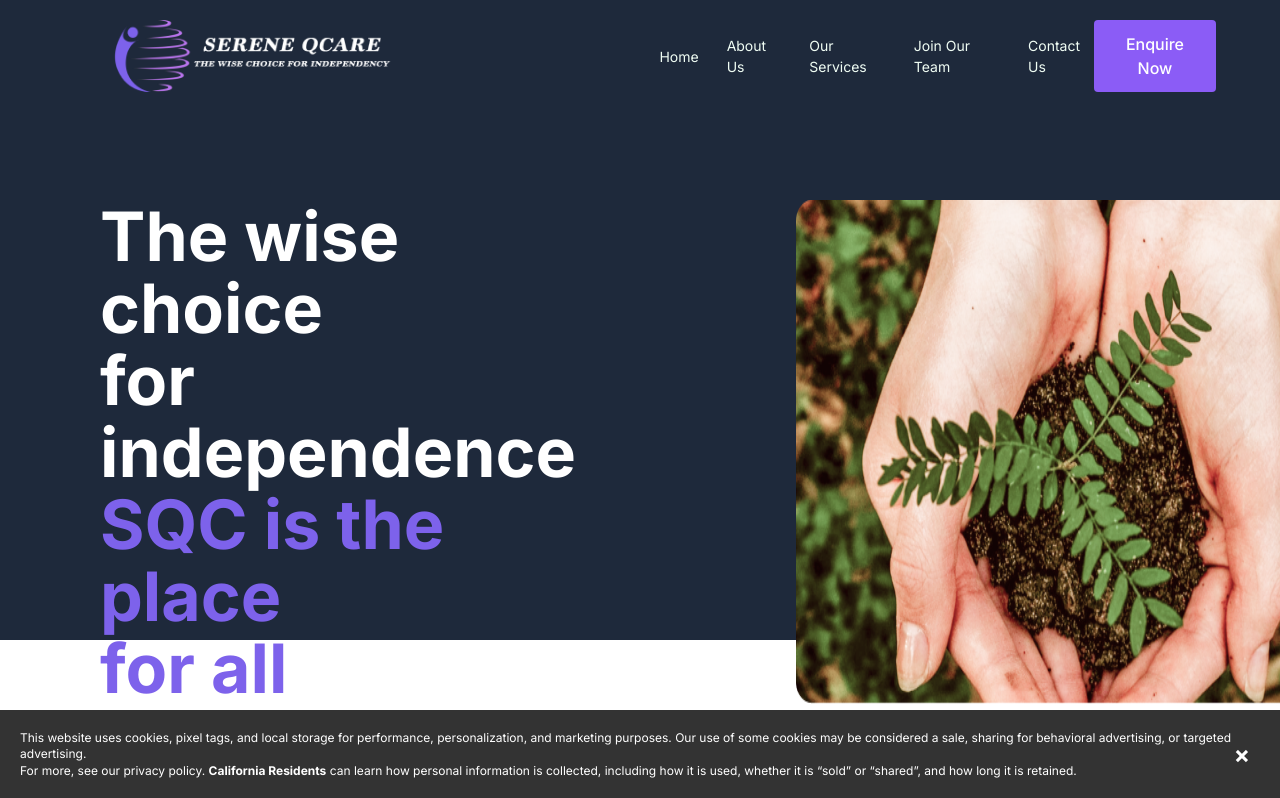
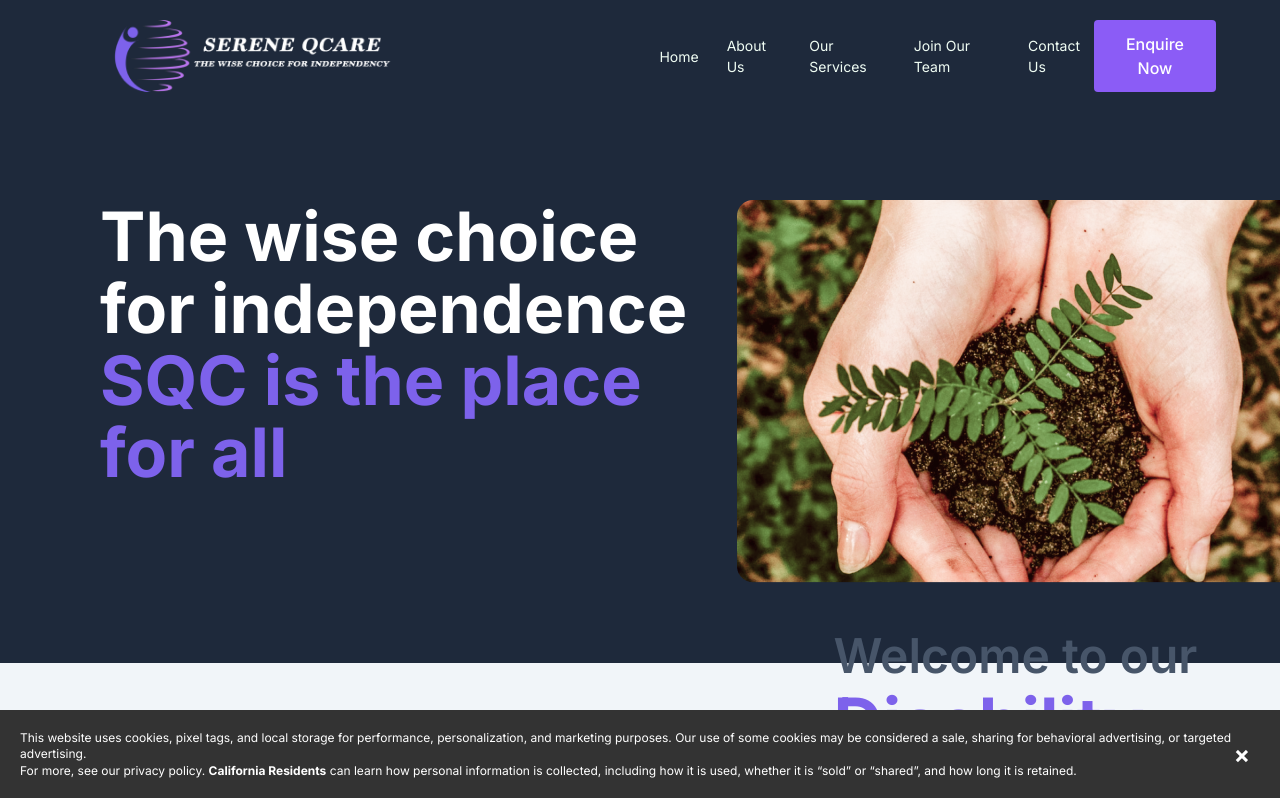
Before and after one commit to WebGhpTech/Serene-Qcare, a React (Vite) app: page /about in a window 1280 px wide. Shown: the top 798 px of the page. Built offline with nearby package versions, Linux system fonts and the light colour scheme.

Commit message:
Update About.jsx

```diff
--- a/src/pages/About.jsx
+++ b/src/pages/About.jsx
@@ -11,7 +11,7 @@ import logo from '../assets/images/headerLogo.png'
 
 const About = () => {
   return (
-    <section className=' bg-secondary h-[80vh]'>
+    <section className=' bg-secondary h-[100vh]'>
 
       <div className='pt-[200px] w-full pb-0 text-white ml-[100px] justify-center '>
           <div className='flex '>
@@ -23,7 +23,7 @@ const About = () => {
            src={about}
            width={584}
            height={382}
-           className=' ml-[200px] '
+           className=' ml-[50px] '
           alt='about'/>
           </div>
    </div>
```
